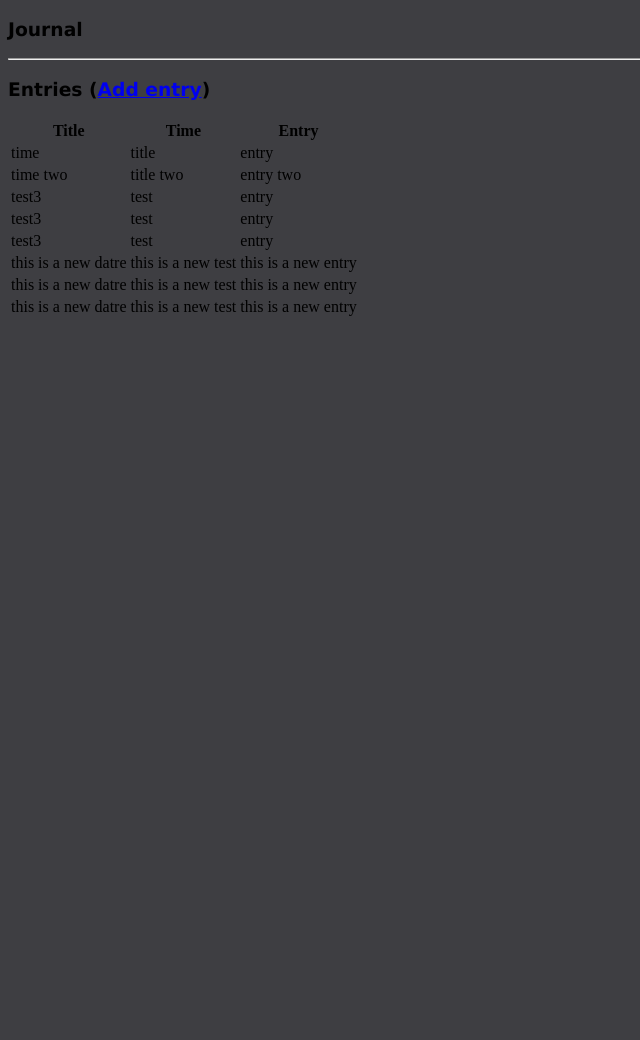
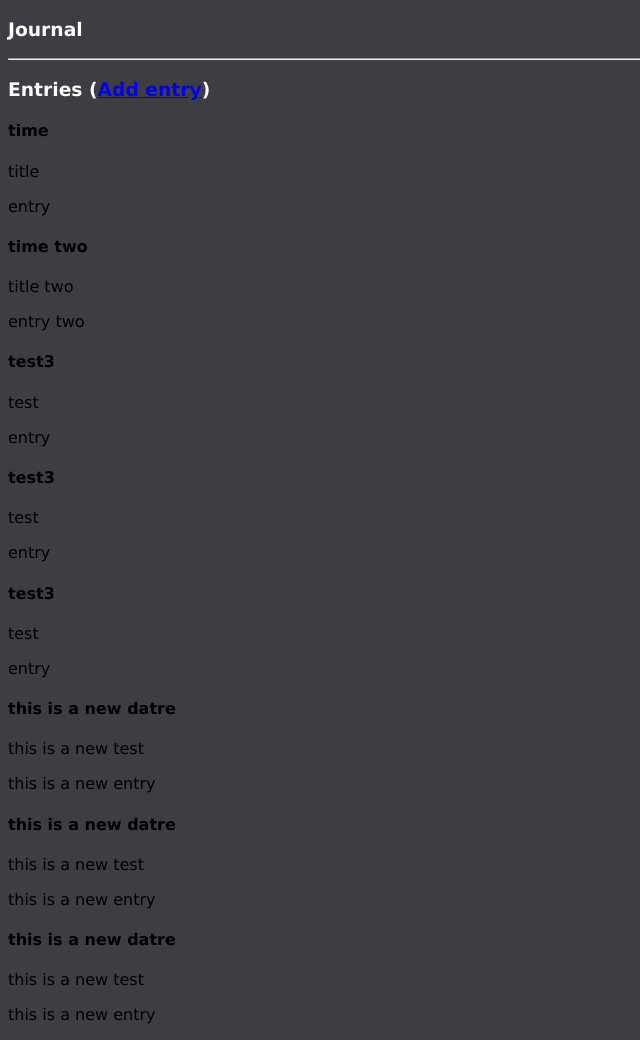
Before and after one commit to vivian-hafener-lanl/journal, a Flask app: page / in a window 1280 px wide. Shown: the whole page, without its empty margins (0-640 px from the left). Before the commit the page ends 316 px from the top, so only its background shows below. Run offline with Flask 2, Linux system fonts and the light colour scheme; data comes from the database, SQL or seed files in the repository.

Commit message:
Fixed the way entries display, moved from table to vertical display

```diff
--- a/static/style.css
+++ b/static/style.css
@@ -8,6 +8,10 @@ body {
 
 p, h1, h2, h3, h4, h5 {
     font-family: 'Lucida Sans', 'Lucida Sans Regular', 'Lucida Grande', 'Lucida Sans Unicode', Geneva, Verdana, sans-serif;
+}
+
+h3 {
+    color: white;
 }
 
 .button {
--- a/templates/show_all.html
+++ b/templates/show_all.html
@@ -14,7 +14,7 @@
 
         <h3>Entries (<a href = "{{ url_for('new') }}">Add entry</a>)</h3>
        <!-- There has to be a prettier way of handling this display. I'm going to eventually try to handle it using vertical blocks, like a typical blog or journal would. -->
-        <table>
+        <!-- <table>
             <thead>
                 <tr>
                     <th>Title</th>
@@ -31,6 +31,13 @@
                     </tr>
                 {% endfor %}
             </tbody>
-        </table>
+        </table> -->
+        {% for jrnl_entry in journal %}
+            <div>
+                <h4>{{ jrnl_entry.title }}</h4>
+                <p>{{ jrnl_entry.time }}</p>
+                <p>{{ jrnl_entry.entry }}</p>
+            </div>
+        {% endfor %}
     </body>
 </html>
```
